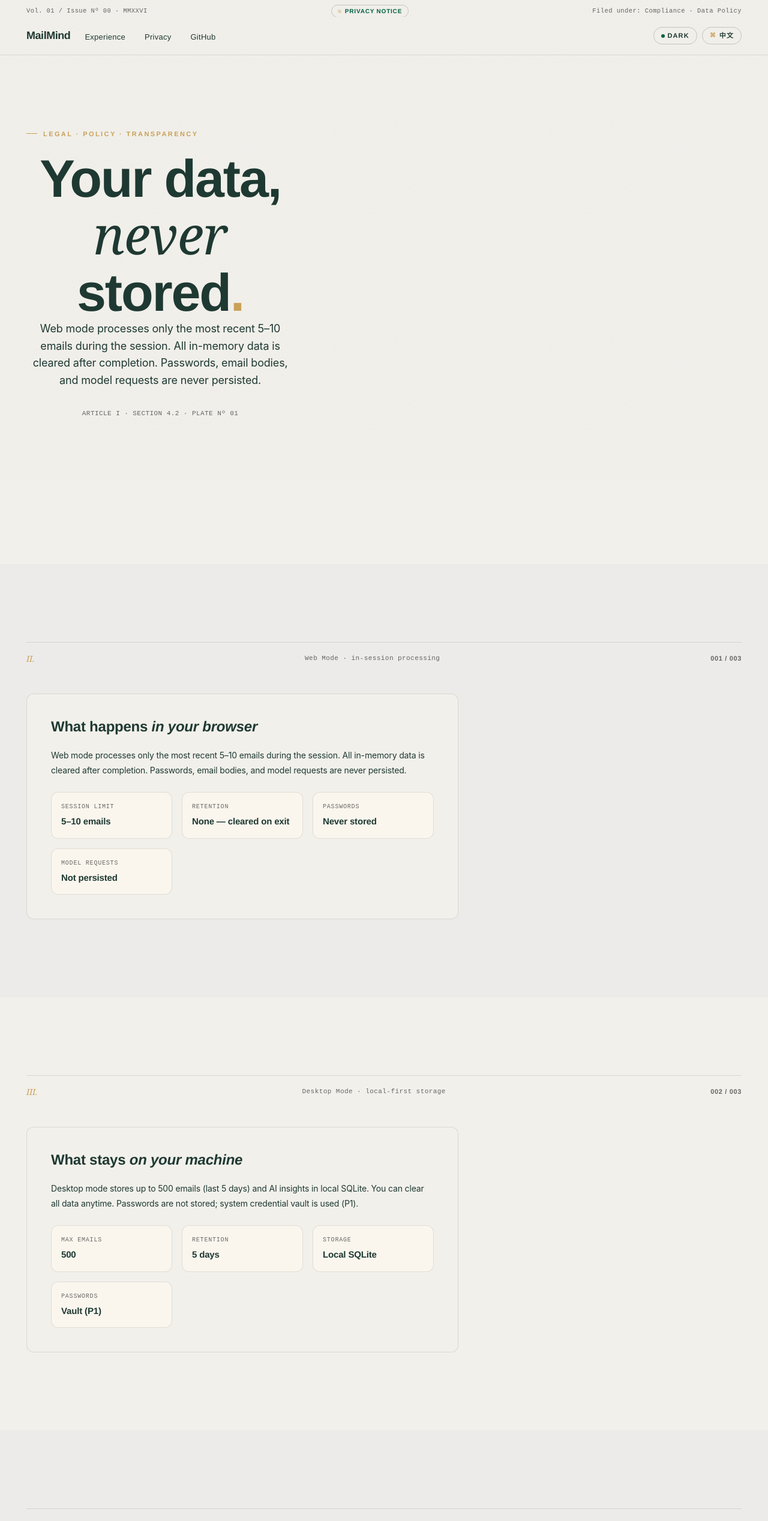
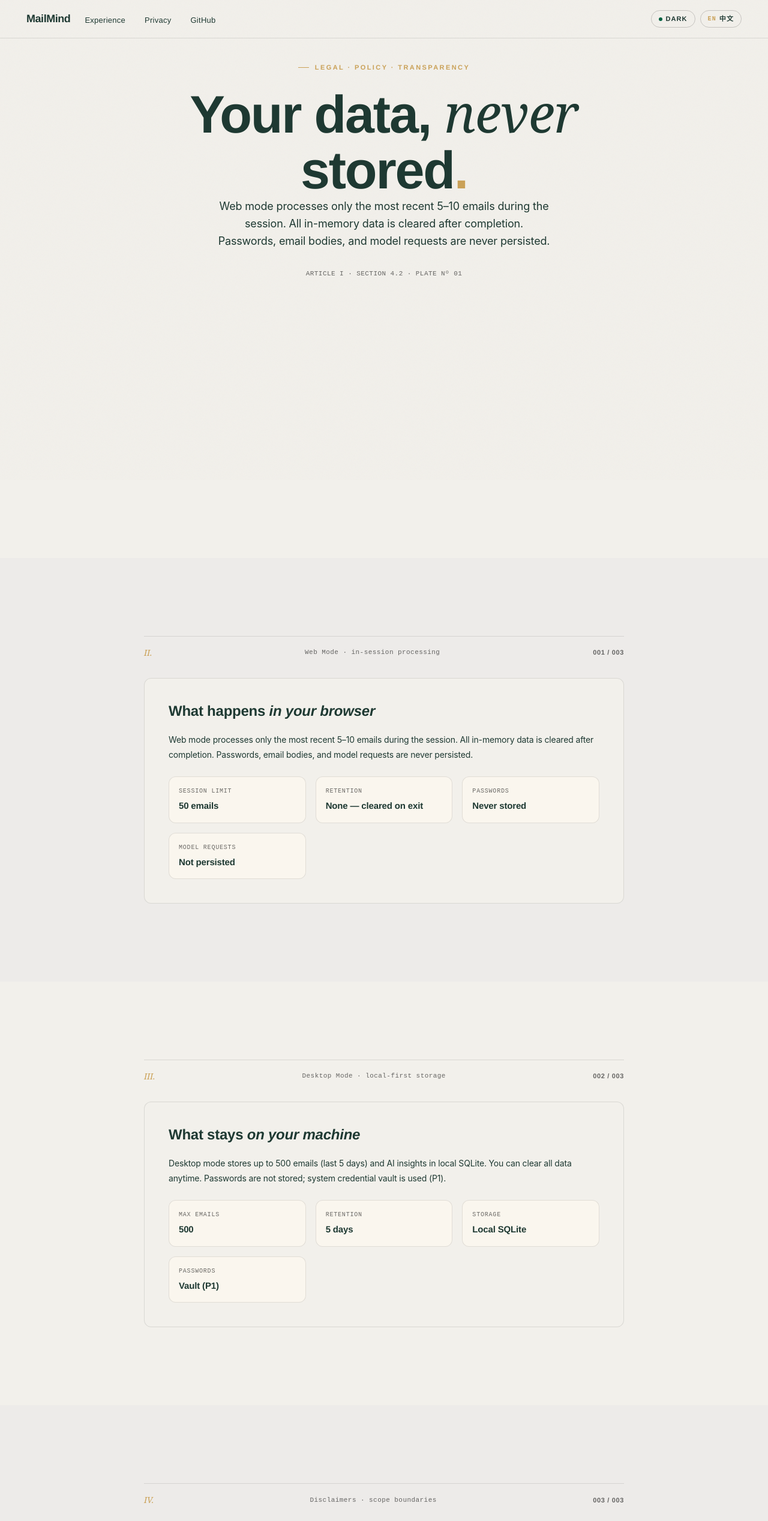
Before and after one commit to GavinCnod/mail-mind-assistant, a Next.js app in the folder apps/web/: page /privacy in a window 1280 px wide. Shown: the top 2535 px of the page at 60% size. Built offline with nearby package versions, Linux system fonts and the light colour scheme.

Commit message:
Bump version to 0.1.1; update GitHub links to GavinCnod; remove top meta-strip; fix privacy hero centering

```diff
--- a/apps/web/app/(marketing)/page.tsx
+++ b/apps/web/app/(marketing)/page.tsx
@@ -178,25 +178,13 @@ export default function LandingPage() {
       <div className="side-rail side-rail-left">MailMind v0.1 · Read-Only · EST. 2025</div>
       <div className="side-rail side-rail-right">SECURE · PRIVATE · LOCAL-FIRST</div>
 
-      {/* ── Top Metadata Strip ── */}
-      <div className="az-meta-strip">
-        <div className="az-container">
-          <span>Vol. 01 / Issue Nº 00 · MMXXVI</span>
-          <span className="meta-pill">
-            <span className="pulse-dot" />
-            SECURE CONNECTION
-          </span>
-          <span>Filed under: Privacy · AI · Inbox Triage</span>
-        </div>
-      </div>
-
       {/* ── Navigation ── */}
       <nav className="az-nav">
         <Link href="/" className="az-nav-brand">MailMind</Link>
         <ul className="az-nav-links">
           <li><Link href="/experience">Experience</Link></li>
           <li><Link href="/privacy">Privacy</Link></li>
-          <li><a href="https://github.com/lifecycleResearch/mail-mind-assistant" target="_blank" rel="noreferrer">GitHub</a></li>
+          <li><a href="https://github.com/GavinCnod/mail-mind-assistant" target="_blank" rel="noreferrer">GitHub</a></li>
         </ul>
         {/* Theme + Locale toggles — visible on all screen sizes */}
         <div style={{ display: 'flex', alignItems: 'center', gap: '8px', marginLeft: 'auto' }}>
@@ -225,7 +213,7 @@ export default function LandingPage() {
                   {t('landing.cta')}
                   <span className="arrow">↗</span>
                 </Link>
-                <a href="https://github.com/lifecycleResearch/mail-mind-assistant" target="_blank" rel="noreferrer" className="az-btn-ghost">
+                <a href="https://github.com/GavinCnod/mail-mind-assistant" target="_blank" rel="noreferrer" className="az-btn-ghost">
                   View on GitHub
                 </a>
               </div>
@@ -422,7 +410,7 @@ export default function LandingPage() {
               {t('landing.cta')}
               <span className="arrow">↗</span>
             </Link>
-            <a href="https://github.com/lifecycleResearch/mail-mind-assistant" target="_blank" rel="noreferrer" className="az-btn-ghost">
+            <a href="https://github.com/GavinCnod/mail-mind-assistant" target="_blank" rel="noreferrer" className="az-btn-ghost">
               Source Code
             </a>
           </div>
@@ -445,7 +433,7 @@ export default function LandingPage() {
               MailMind v0.1 · Hackathon Edition · MMXXVI
             </span>
             <span className="az-footer-credit">
-              Edited by the MailMind team · Apache-2.0 License
+              <a href="https://mindrose.xyz" target="_blank" rel="noreferrer" style={{ color: 'var(--az-ink-muted)', textDecoration: 'underline dotted', textUnderlineOffset: '3px' }}>by Mindrose Team</a> · Apache-2.0 License
             </span>
             <span className="az-footer-copy">
               Filed under: AI · Privacy · Read-only
--- a/apps/web/app/experience/page.tsx
+++ b/apps/web/app/experience/page.tsx
@@ -147,25 +147,13 @@ export default function ExperiencePage() {
       <div className="side-rail side-rail-left">MailMind v0.1 · Read-Only · EST. 2025</div>
       <div className="side-rail side-rail-right">SECURE · PRIVATE · LOCAL-FIRST</div>
 
-      {/* ── Top Metadata Strip ── */}
-      <div className="az-meta-strip">
-        <div className="az-container">
-          <span>Vol. 01 / Issue Nº 00 · MMXXVI</span>
-          <span className="meta-pill">
-            <span className="pulse-dot" />
-            SECURE CONNECTION
-          </span>
-          <span>Filed under: Privacy · AI · Inbox Triage</span>
-        </div>
-      </div>
-
       {/* ── Navigation ── */}
       <nav className="az-nav">
         <Link href="/" className="az-nav-brand">MailMind</Link>
         <ul className="az-nav-links">
           <li><Link href="/experience">Experience</Link></li>
           <li><Link href="/privacy">Privacy</Link></li>
-          <li><a href="https://github.com/lifecycleResearch/mail-mind-assistant" target="_blank" rel="noreferrer">GitHub</a></li>
+          <li><a href="https://github.com/GavinCnod/mail-mind-assistant" target="_blank" rel="noreferrer">GitHub</a></li>
         </ul>
         <div style={{ display: 'flex', alignItems: 'center', gap: '8px', marginLeft: 'auto' }}>
           <ThemeToggle />
@@ -493,7 +481,7 @@ export default function ExperiencePage() {
               MailMind v0.1 · Hackathon Edition · MMXXVI
             </span>
             <span className="az-footer-credit">
-              Edited by the MailMind team · Apache-2.0 License
+              <a href="https://mindrose.xyz" target="_blank" rel="noreferrer" style={{ color: 'var(--az-ink-muted)', textDecoration: 'underline dotted', textUnderlineOffset: '3px' }}>by Mindrose Team</a> · Apache-2.0 License
             </span>
             <span className="az-footer-copy">
               Filed under: Experience · Analysis
--- a/apps/web/app/globals.css
+++ b/apps/web/app/globals.css
@@ -395,7 +395,7 @@ body::before {
 /* ── Nav ── */
 .az-nav {
   position: fixed;
-  top: 28px;  /* below meta strip */
+  top: 0;
   left: 0;
   right: 0;
   height: 64px;
@@ -456,7 +456,7 @@ body::before {
 
 /* ── Hero ── */
 .az-hero {
-  min-height: calc(100vh - 28px);
+  min-height: calc(100vh - 64px);
   padding-top: 64px;
   display: flex;
   flex-direction: column;
@@ -468,7 +468,7 @@ body::before {
   grid-template-columns: 0.78fr 1.22fr;
   gap: 48px;
   align-items: center;
-  min-height: calc(100vh - 28px - 64px);
+  min-height: calc(100vh - 64px);
   padding: 40px 0;
 }
 @media (max-width: 1080px) {
--- a/apps/web/app/privacy/page.tsx
+++ b/apps/web/app/privacy/page.tsx
@@ -88,7 +88,7 @@ function LocaleToggleStyled() {
         (e.currentTarget as HTMLButtonElement).style.color = 'var(--az-ink-soft)';
       }}
     >
-      <span style={{ fontFamily: 'var(--az-font-mono)', fontSize: '10px', color: 'var(--az-accent)' }}>⌘</span>
+      <span style={{ fontFamily: 'var(--az-font-mono)', fontSize: '10px', color: 'var(--az-accent)' }}>{isZh ? '中' : 'EN'}</span>
       {isZh ? 'EN' : '中文'}
     </button>
   );
@@ -127,25 +127,13 @@ export default function PrivacyPage() {
       <div className="side-rail side-rail-left">MailMind v0.1 · Read-Only · EST. 2025</div>
       <div className="side-rail side-rail-right">SECURE · PRIVATE · LOCAL-FIRST</div>
 
-      {/* ── Top Metadata Strip ── */}
-      <div className="az-meta-strip">
-        <div className="az-container">
-          <span>Vol. 01 / Issue Nº 00 · MMXXVI</span>
-          <span className="meta-pill">
-            <span className="pulse-dot" />
-            PRIVACY NOTICE
-          </span>
-          <span>Filed under: Compliance · Data Policy</span>
-        </div>
-      </div>
-
       {/* ── Navigation ── */}
       <nav className="az-nav">
         <Link href="/" className="az-nav-brand">MailMind</Link>
         <ul className="az-nav-links">
           <li><Link href="/experience">Experience</Link></li>
           <li><Link href="/privacy">Privacy</Link></li>
-          <li><a href="https://github.com/lifecycleResearch/mail-mind-assistant" target="_blank" rel="noreferrer">GitHub</a></li>
+          <li><a href="https://github.com/GavinCnod/mail-mind-assistant" target="_blank" rel="noreferrer">GitHub</a></li>
         </ul>
         <div style={{ display: 'flex', alignItems: 'center', gap: '8px', marginLeft: 'auto' }}>
           <ThemeToggleStyled />
@@ -156,9 +144,9 @@ export default function PrivacyPage() {
       {/* ── HERO ── */}
       <header className="az-hero" style={{ paddingBottom: 'var(--az-section-y)' }}>
         <div className="az-container">
-          <div className="az-hero-inner" style={{ flexDirection: 'column', textAlign: 'center' }}>
-            <div>
-              <div className="az-eyebrow" ref={addReveal()}>Legal · Policy · Transparency</div>
+          <div className="az-hero-inner" style={{ display: 'flex', flexDirection: 'column', alignItems: 'center', textAlign: 'center' }}>
+            <div style={{ maxWidth: '800px' }}>
+              <div className="az-eyebrow" ref={addReveal()} style={{ justifyContent: 'center' }}>Legal · Policy · Transparency</div>
               <h1 className="az-headline" ref={addReveal()} style={{ maxWidth: '700px', margin: '0 auto' }}>
                 Your data, <em>never</em><br />
                 stored<span style={{ color: 'var(--az-accent)' }}>.</span>
@@ -177,13 +165,13 @@ export default function PrivacyPage() {
       {/* ── SECTION II: WEB MODE ── */}
       <section style={{ padding: 'var(--az-section-y) 0', background: 'var(--az-paper-dark)' }}>
         <div className="az-container">
-          <div className="sec-rule reveal" ref={addReveal()}>
+          <div className="sec-rule reveal" ref={addReveal()} style={{ maxWidth: '800px', margin: '0 auto 32px' }}>
             <span className="roman">II.</span>
             <span className="sec-meta">Web Mode · in-session processing</span>
             <span className="page-count">001 / 003</span>
           </div>
-          <div className="reveal" ref={addReveal()}>
-            <div style={{ background: 'var(--az-paper)', border: '1px solid var(--az-rule)', borderRadius: 'var(--radius-card)', padding: '40px', maxWidth: '720px' }}>
+          <div className="reveal" ref={addReveal()} style={{ maxWidth: '800px', margin: '0 auto' }}>
+            <div style={{ background: 'var(--az-paper)', border: '1px solid var(--az-rule)', borderRadius: 'var(--radius-card)', padding: '40px' }}>
               <h3 style={{
                 fontFamily: 'var(--az-font-display)',
                 fontSize: '24px',
@@ -206,7 +194,7 @@ export default function PrivacyPage() {
               </p>
               <div style={{ display: 'grid', gridTemplateColumns: 'repeat(auto-fit, minmax(180px, 1fr))', gap: '16px' }}>
                 {[
-                  { label: 'Session limit', value: '5–10 emails' },
+                  { label: 'Session limit', value: '50 emails' },
                   { label: 'Retention', value: 'None — cleared on exit' },
                   { label: 'Passwords', value: 'Never stored' },
                   { label: 'Model requests', value: 'Not persisted' },
@@ -225,13 +213,13 @@ export default function PrivacyPage() {
       {/* ── SECTION III: DESKTOP MODE ── */}
       <section style={{ padding: 'var(--az-section-y) 0' }}>
         <div className="az-container">
-          <div className="sec-rule reveal" ref={addReveal()}>
+          <div className="sec-rule reveal" ref={addReveal()} style={{ maxWidth: '800px', margin: '0 auto 32px' }}>
             <span className="roman">III.</span>
             <span className="sec-meta">Desktop Mode · local-first storage</span>
             <span className="page-count">002 / 003</span>
           </div>
-          <div className="reveal" ref={addReveal()}>
-            <div style={{ background: 'var(--az-paper)', border: '1px solid var(--az-rule)', borderRadius: 'var(--radius-card)', padding: '40px', maxWidth: '720px' }}>
+          <div className="reveal" ref={addReveal()} style={{ maxWidth: '800px', margin: '0 auto' }}>
+            <div style={{ background: 'var(--az-paper)', border: '1px solid var(--az-rule)', borderRadius: 'var(--radius-card)', padding: '40px' }}>
               <h3 style={{
                 fontFamily: 'var(--az-font-display)',
                 fontSize: '24px',
@@ -273,12 +261,12 @@ export default function PrivacyPage() {
       {/* ── SECTION IV: DISCLAIMERS ── */}
       <section style={{ padding: 'var(--az-section-y) 0', background: 'var(--az-paper-dark)' }}>
         <div className="az-container">
-          <div className="sec-rule reveal" ref={addReveal()}>
+          <div className="sec-rule reveal" ref={addReveal()} style={{ maxWidth: '800px', margin: '0 auto 32px' }}>
             <span className="roman">IV.</span>
             <span className="sec-meta">Disclaimers · scope boundaries</span>
             <span className="page-count">003 / 003</span>
           </div>
-          <div style={{ display: 'grid', gridTemplateColumns: 'repeat(auto-fit, minmax(280px, 1fr))', gap: '24px', maxWidth: '800px' }}>
+          <div style={{ display: 'grid', gridTemplateColumns: 'repeat(auto-fit, minmax(280px, 1fr))', gap: '24px', maxWidth: '800px', margin: '0 auto' }}>
             {[
               {
                 num: 'A',
@@ -325,7 +313,7 @@ export default function PrivacyPage() {
         <div className="az-container" style={{ paddingBottom: '80px' }}>
           <Link href="/experience" className="az-btn-primary reveal">
             {t('landing.cta')}
-            <span className="arrow">↗</span>
+            <span className="arrow">{`›`}</span>
           </Link>
         </div>
       </section>
@@ -345,7 +333,7 @@ export default function PrivacyPage() {
               MailMind v0.1 · Hackathon Edition · MMXXVI
             </span>
             <span className="az-footer-credit">
-              Edited by the MailMind team · Apache-2.0 License
+              <a href="https://mindrose.xyz" target="_blank" rel="noreferrer" style={{ color: 'var(--az-ink-muted)', textDecoration: 'underline dotted', textUnderlineOffset: '3px' }}>by Mindrose Team</a> · Apache-2.0 License
             </span>
             <span className="az-footer-copy">
               Filed under: Compliance · Data Policy
--- a/apps/web/package.json
+++ b/apps/web/package.json
@@ -1,6 +1,6 @@
 {
   "name": "@mailmind/web",
-  "version": "0.1.0",
+  "version": "0.1.1",
   "private": true,
   "scripts": {
     "dev": "next dev",
--- a/packages/contracts/package.json
+++ b/packages/contracts/package.json
@@ -1,6 +1,6 @@
 {
   "name": "@mailmind/contracts",
-  "version": "0.1.0",
+  "version": "0.1.1",
   "type": "module",
   "main": "./dist/index.js",
   "types": "./dist/index.d.ts",
--- a/packages/i18n/package.json
+++ b/packages/i18n/package.json
@@ -1,6 +1,6 @@
 {
   "name": "@mailmind/i18n",
-  "version": "0.1.0",
+  "version": "0.1.1",
   "type": "module",
   "main": "./dist/index.js",
   "types": "./dist/index.d.ts",
--- a/packages/ui/package.json
+++ b/packages/ui/package.json
@@ -1,6 +1,6 @@
 {
   "name": "@mailmind/ui",
-  "version": "0.1.0",
+  "version": "0.1.1",
   "type": "module",
   "main": "./dist/index.js",
   "types": "./dist/index.d.ts",
```
Also changed, not shown: 2 other files (tests, documents, lock files or other folders).
